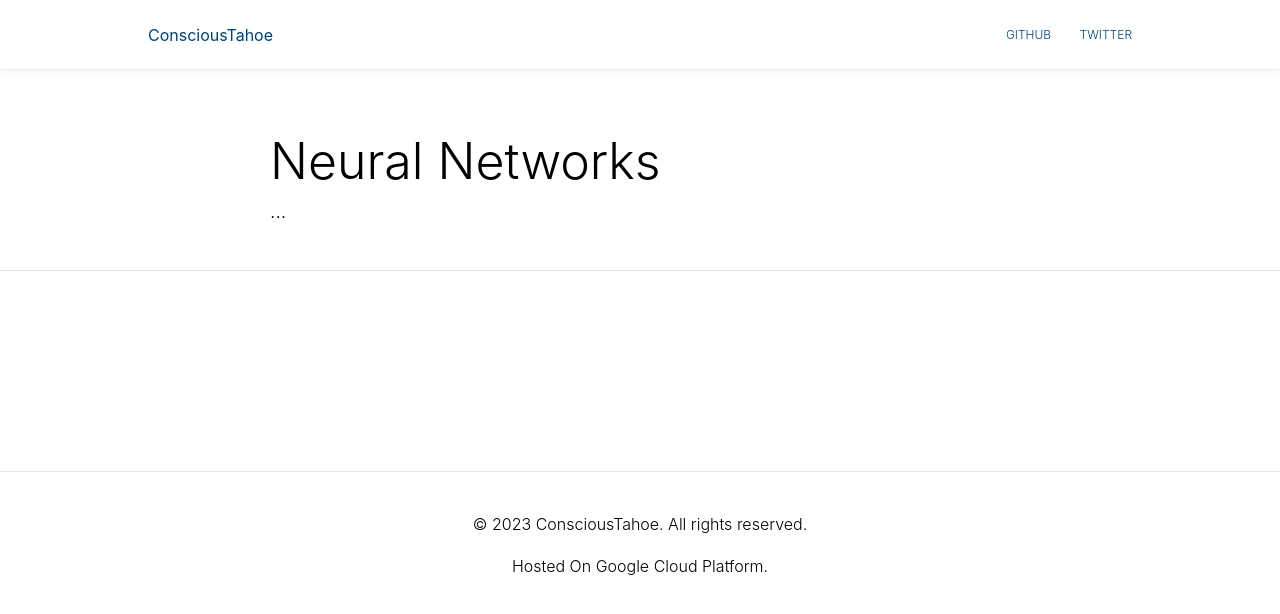
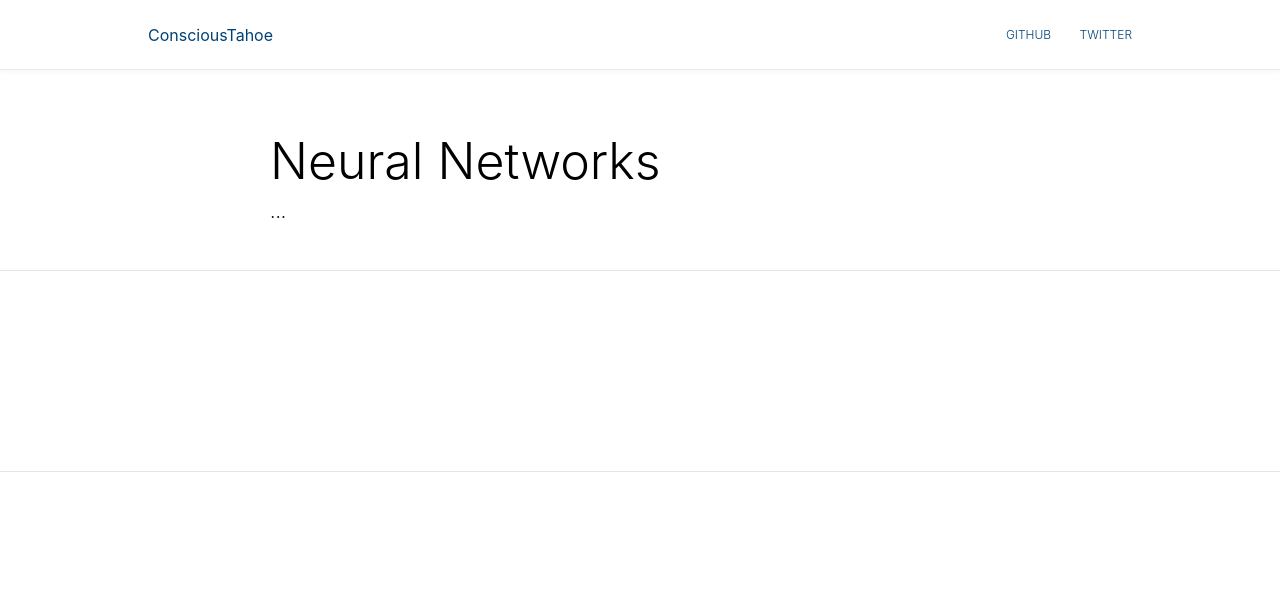
Before and after one commit to conscioustahoe/conscioustahoe.github.io, a plain HTML site: page article.html in a window 1280 px wide. Drawn offline with nearby package versions, Linux system fonts and the light colour scheme; some packages are replaced by stand-ins of ours.

Commit message:
update footer

```diff
--- a/article.html
+++ b/article.html
@@ -70,8 +70,7 @@
         <dt-footer>
             <div class="l-page">
                 <div class="description">
-                    <p>&copy; 2023 ConsciousTahoe. All rights reserved.</p>
-                    <p>Hosted On Google Cloud Platform.</p>
+                    <!-- <p>&copy; 2023 ConsciousTahoe. All rights reserved.</p> -->
                 </div>
                 <div class="nav">
                 </div>
```
Also changed, not shown: behavior-analysis.html (+1 -2 lines), courses.html (+1 -2 lines), deep_learning_mental_health.html (+1 -2 lines), fMRI.html (+1 -2 lines), index.html (+1 -2 lines), therapy-me.html (+1 -2 lines).
